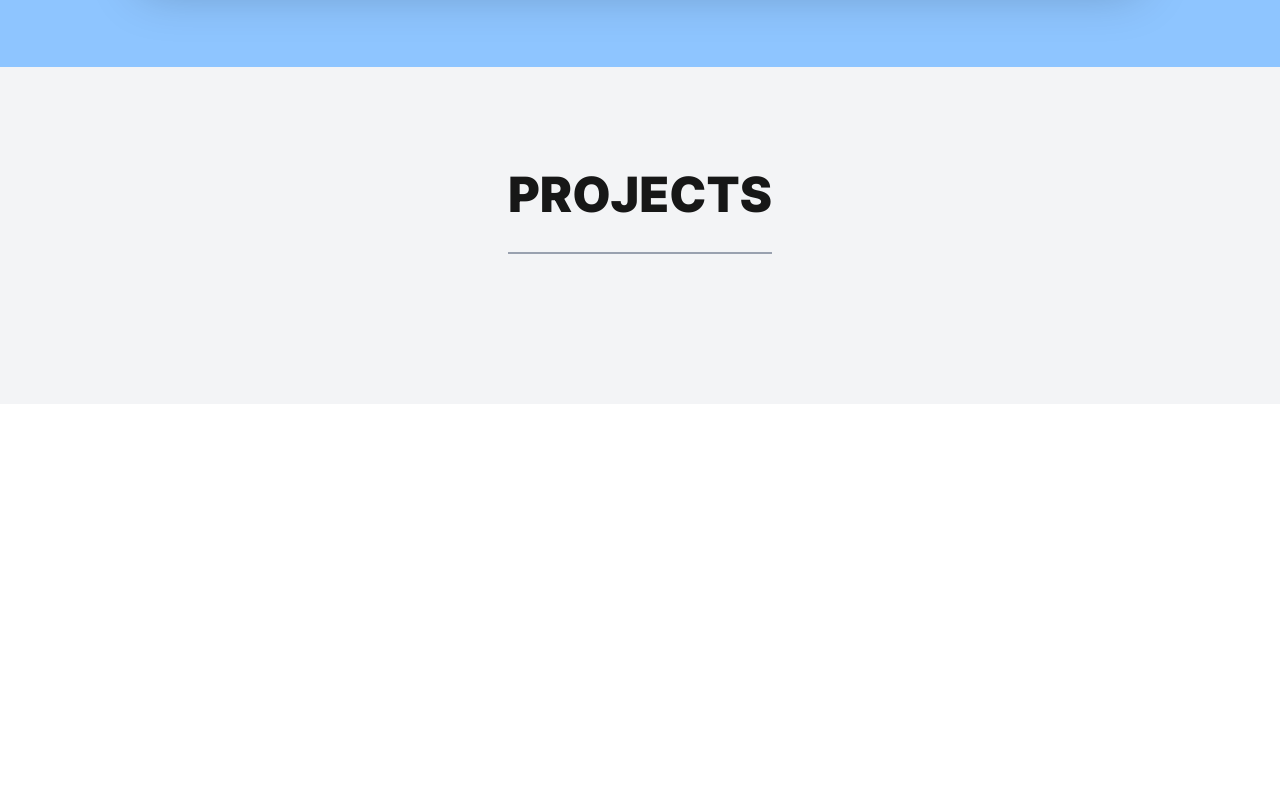
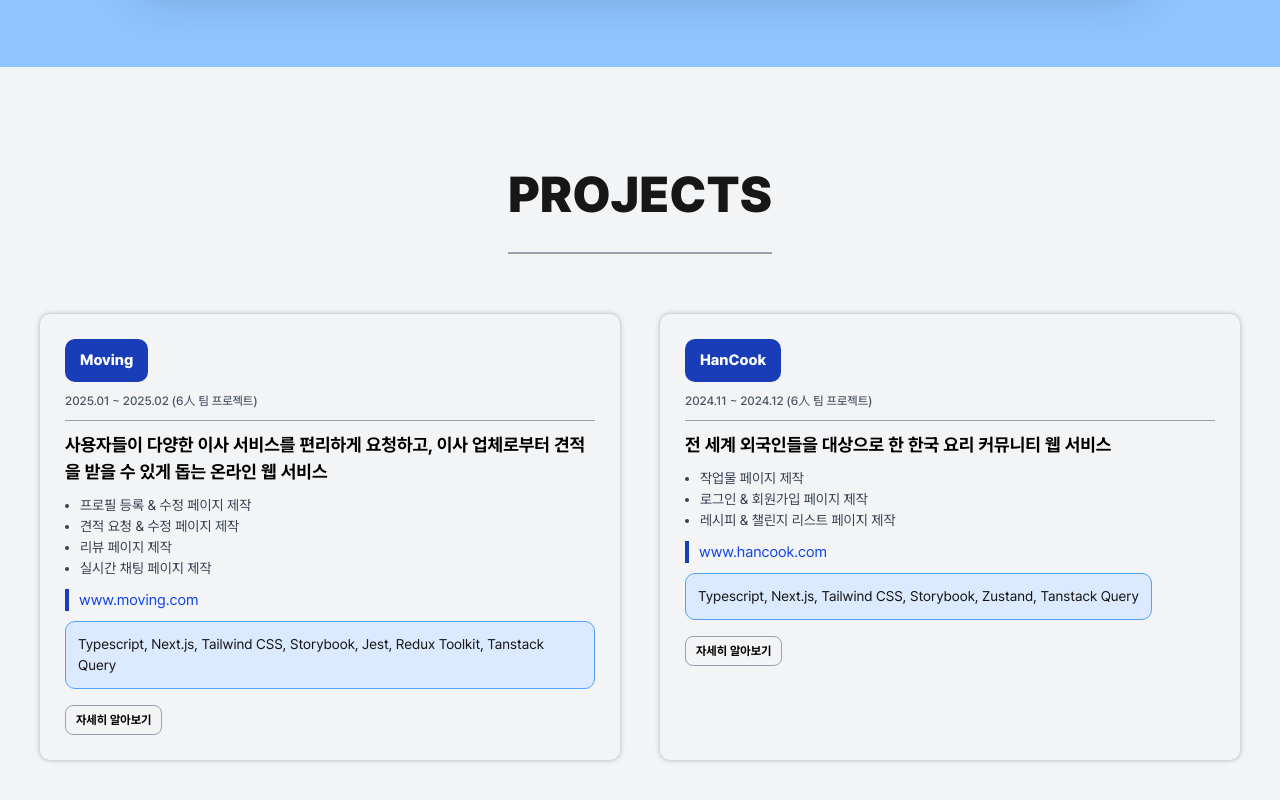
Before and after one commit to LDY981212/LDY981212.github.io, a Next.js app: page / in a window 1280 px wide. Shown: the part 1577-2377 px from the top of the page. Before the commit the page ends 1981 px from the top, so only its background shows below. Built offline with nearby package versions, Linux system fonts and the light colour scheme.

Commit message:
Fix: UX/UI of Project comp

```diff
--- a/src/components/AboutMe.tsx
+++ b/src/components/AboutMe.tsx
@@ -1,29 +1,9 @@
 import { AboutMeProps } from "@/interfaces/AboutMeInterface";
 import Image from "next/image";
 import { motion } from "framer-motion";
+import { containerVariants, itemsVariants } from "@/utils/FramerVariants";
 
 export default function AboutMe({ aboutRef }: AboutMeProps) {
-  const containerVariants = {
-    hidden: {},
-    show: {
-      transition: {
-        staggerChildren: 0.2,
-      },
-    },
-  };
-
-  const itemsVariants = {
-    hidden: { opacity: 0, y: 30 },
-    show: {
-      opacity: 1,
-      y: 0,
-      transition: {
-        duration: 0.4,
-        ease: "easeOut",
-      },
-    },
-  };
-
   return (
     <div ref={aboutRef} className="flex flex-col items-center py-[9rem]">
       <h1 className="font-black text-[5rem] pb-[2rem] mb-[6rem] border-b-[0.2rem] border-gray-300">
--- a/src/components/Project.tsx
+++ b/src/components/Project.tsx
@@ -1,17 +1,87 @@
+"use client";
+
 import projectItems from "@/constants/projectItems";
+import { useEffect, useState } from "react";
+import { motion } from "framer-motion";
+import { containerVariants, itemsVariants } from "@/utils/FramerVariants";
 
 export default function Project() {
+  const bgColors = [
+    "bg-blue-800",
+    "bg-green-700",
+    "bg-purple-700",
+    "bg-pink-700",
+    "bg-yellow-700",
+  ];
+  const [colorMap, setColorMap] = useState<{ [key: string]: string }>({});
+
+  useEffect(() => {
+    const newMap: { [key: string]: string } = {};
+    projectItems.forEach((item) => {
+      newMap[item.id] = bgColors[Math.floor(Math.random() * bgColors.length)];
+    });
+    setColorMap(newMap);
+  }, []);
+
   return (
     <div className="flex flex-col items-center py-[9rem] bg-gray-100">
       <h1 className="font-black text-[5rem] pb-[2rem] mb-[6rem] border-b-[0.2rem] border-gray-400">
         PROJECTS
       </h1>
-      <div>
+      <motion.div
+        variants={containerVariants}
+        initial="hidden"
+        whileInView="show"
+        className="grid grid-cols-2 gap-[4rem]  max-w-[120rem]"
+      >
         {projectItems &&
           projectItems.map((projectItem) => (
-            <div key={projectItem.id}>{projectItem.title}</div>
+            <motion.div
+              variants={itemsVariants}
+              key={projectItem.id}
+              className="flex flex-col gap-[1rem] p-[2.5rem] rounded-[1rem] shadow-[0_0_0.5rem_0_rgba(68,68,68,0.4)]"
+            >
+              <div className="flex flex-col gap-[1rem]">
+                <div
+                  className={`w-fit px-[1.5rem] py-[1rem] rounded-[1rem] text-white font-extrabold ${
+                    colorMap[projectItem.id]
+                  } text-[1.5rem] text-center`}
+                >
+                  {projectItem.title}
+                </div>
+                <h2 className="text-[1.2rem] text-gray-600 font-medium border-b border-gray-400 pb-[1rem]">
+                  {projectItem.created}
+                </h2>
+              </div>
+              <div className="flex flex-col gap-[1rem]">
+                <h2 className="text-black text-[1.8rem] font-bold">
+                  {projectItem.subTitle}
+                </h2>
+                <ul className="list-disc pl-6 text-gray-700">
+                  {projectItem.content.map((item, index) => (
+                    <li className="text-[1.4rem]" key={index}>
+                      {item}
+                    </li>
+                  ))}
+                </ul>
+                <a
+                  href="www.moving.com"
+                  className="text-[1.5rem] text-blue-700 border-l-[0.4rem] pl-[1rem] border-blue-800"
+                >
+                  {projectItem.link}
+                </a>
+              </div>
+              <div className="flex flex-col gap-[1.6rem]">
+                <div className="w-fit p-[1.2rem] rounded-[1rem] border border-blue-400 bg-blue-100 text-[1.4rem]">
+                  {projectItem.stack.join(", ")}
+                </div>
+                <button className="w-fit px-[1rem] py-[0.5rem] cursor-pointer rounded-[0.8rem] border border-gray-400 font-bold text-[1.2rem] text-black">
+                  자세히 알아보기
+                </button>
+              </div>
+            </motion.div>
           ))}
-      </div>
+      </motion.div>
     </div>
   );
 }
--- a/src/constants/projectItems.ts
+++ b/src/constants/projectItems.ts
@@ -3,12 +3,46 @@ import { ProjectItems } from "@/interfaces/ProjectInterface";
 const projectItems: ProjectItems[] = [
   {
     id: "1",
-    title: "",
-    created: "",
-    subTitle: "",
-    content: [],
-    stack: [],
-    link: "",
+    title: "Moving",
+    created: "2025.01 ~ 2025.02 (6人 팀 프로젝트)",
+    subTitle:
+      "사용자들이 다양한 이사 서비스를 편리하게 요청하고, 이사 업체로부터 견적을 받을 수 있게 돕는 온라인 웹 서비스",
+    content: [
+      "프로필 등록 & 수정 페이지 제작",
+      "견적 요청 & 수정 페이지 제작",
+      "리뷰 페이지 제작",
+      "실시간 채팅 페이지 제작",
+    ],
+    stack: [
+      "Typescript",
+      "Next.js",
+      "Tailwind CSS",
+      "Storybook",
+      "Jest",
+      "Redux Toolkit",
+      "Tanstack Query",
+    ],
+    link: "www.moving.com",
+  },
+  {
+    id: "2",
+    title: "HanCook",
+    created: "2024.11 ~ 2024.12 (6人 팀 프로젝트)",
+    subTitle: "전 세계 외국인들을 대상으로 한 한국 요리 커뮤니티 웹 서비스",
+    content: [
+      "작업물 페이지 제작",
+      "로그인 & 회원가입 페이지 제작",
+      "레시피 & 챌린지 리스트 페이지 제작",
+    ],
+    stack: [
+      "Typescript",
+      "Next.js",
+      "Tailwind CSS",
+      "Storybook",
+      "Zustand",
+      "Tanstack Query",
+    ],
+    link: "www.hancook.com",
   },
 ];
 
--- /dev/null
+++ b/src/utils/FramerVariants.ts
@@ -0,0 +1,20 @@
+export const containerVariants = {
+  hidden: {},
+  show: {
+    transition: {
+      staggerChildren: 0.2,
+    },
+  },
+};
+
+export const itemsVariants = {
+  hidden: { opacity: 0, y: 30 },
+  show: {
+    opacity: 1,
+    y: 0,
+    transition: {
+      duration: 0.4,
+      ease: "easeOut",
+    },
+  },
+};
```
Also changed, not shown: src/interfaces/ProjectInterface.ts (+2 -10 lines).
